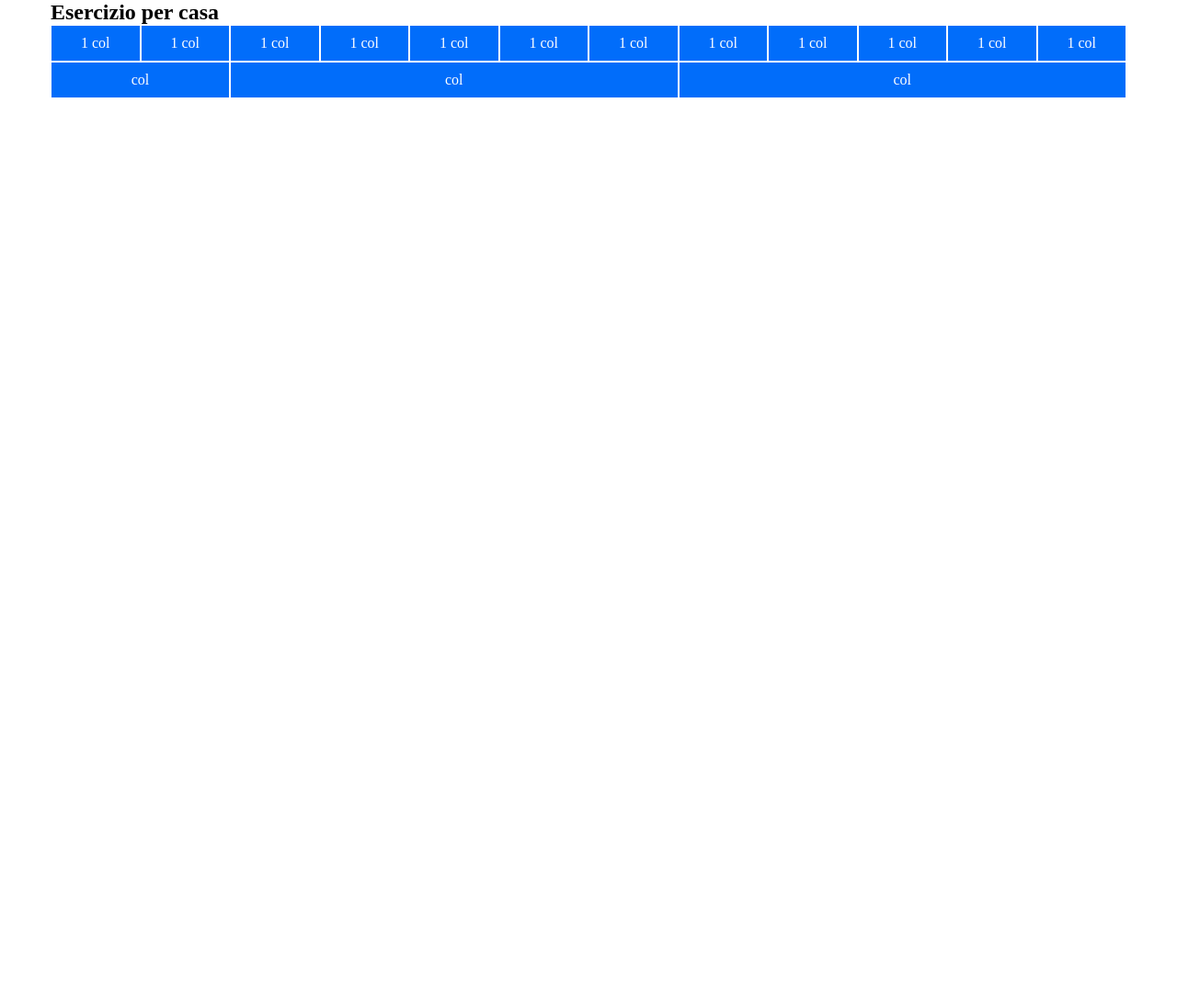
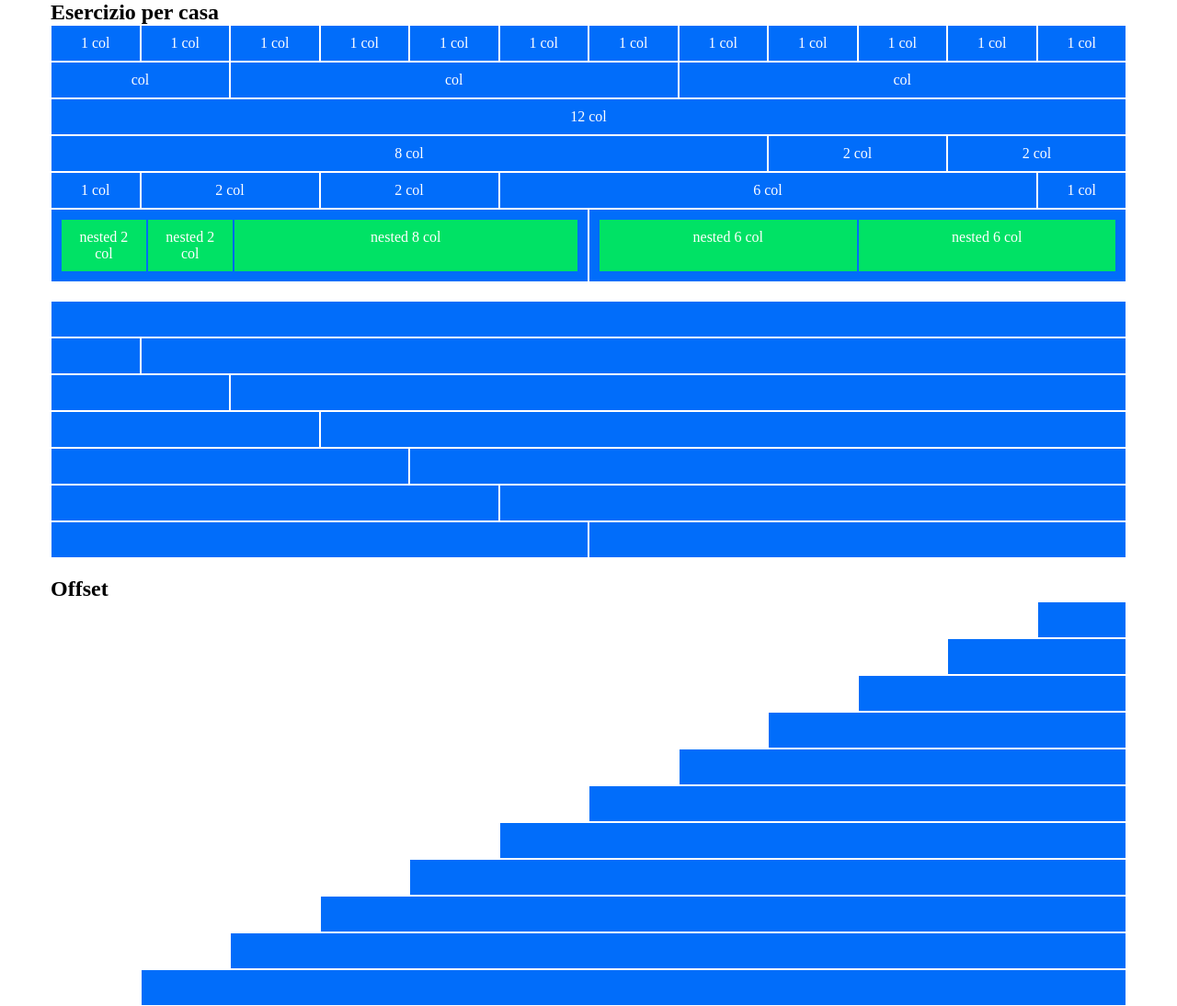
Before and after one commit to sofiacottone/html-css-12bool, a plain HTML site: page index.html in a window 1280 px wide. Shown: the whole page at 92% size. Before the commit the page ends 800 px from the top, so only its background shows below. Drawn offline with Linux system fonts and the light colour scheme.

Commit message:
feat: add structure

```diff
--- a/assets/12bool.css
+++ b/assets/12bool.css
@@ -30,7 +30,7 @@
 }
 
 .col-1 {
-    width: calc(100% / 12);
+    width: calc((100% / 12) * 1);
 }
 
 .col-2 {
@@ -460,3 +460,9 @@
 }
 
 /* #endregion COLUMNS */
+/* #region UTILITIES */
+.m-b-20 {
+    margin-bottom: 20px;
+}
+
+/* #endregion UTILITIES */
--- a/assets/style.css
+++ b/assets/style.css
@@ -4,9 +4,10 @@
     text-align: center;
     padding: 10px;
     border: 1px solid #fff;
+    min-height: 40px;
 }
 
 .box .box {
     background-color: #00e265;
-    border-color: #00e265;
+    border-color: #016dfa;
 }
--- a/index.html
+++ b/index.html
@@ -5,14 +5,15 @@
     <meta charset="UTF-8">
     <meta name="viewport" content="width=device-width, initial-scale=1.0">
     <!-- link 12bool  -->
-    <link rel="stylesheet" href="/assets/12bool.css">
+    <link rel="stylesheet" href="assets/12bool.css">
     <!-- /link 12bool  -->
     <link rel="stylesheet" href="assets/style.css">
     <title>12Bool</title>
 </head>
 
 <body>
-    <div class="container">
+    <!-- esercizio per casa  -->
+    <div class="container m-b-20">
         <h2>Esercizio per casa</h2>
         <!-- 1st row  -->
         <div class="row">
@@ -91,7 +92,201 @@
             </div>
         </div>
         <!-- 3rd row  -->
+        <div class="row">
+            <div class="col-12">
+                <div class="box">12 col</div>
+            </div>
+        </div>
+        <!-- 4th row  -->
+        <div class="row">
+            <div class="col-8">
+                <div class="box">8 col</div>
+            </div>
+            <div class="col-2">
+                <div class="box">2 col</div>
+            </div>
+            <div class="col-2">
+                <div class="box">2 col</div>
+            </div>
+        </div>
+        <!-- 5th row  -->
+        <div class="row">
+            <div class="col-1">
+                <div class="box">1 col</div>
+            </div>
+            <div class="col-2">
+                <div class="box">2 col</div>
+            </div>
+            <div class="col-2">
+                <div class="box">2 col</div>
+            </div>
+            <div class="col-6">
+                <div class="box">6 col</div>
+            </div>
+            <div class="col-1">
+                <div class="box">1 col</div>
+            </div>
+        </div>
+        <!-- 6th row  -->
+        <div class="row m-b-20">
+            <div class="col-6 row">
+                <div class="col-12 box row">
+                    <div class="col-2 box">nested 2 col</div>
+                    <div class="col-2 box">nested 2 col</div>
+                    <div class="col-8 box">nested 8 col</div>
+                </div>
+            </div>
+            <div class="col-6 row">
+                <div class="col-12 box row">
+                    <div class="col-6 box">nested 6 col</div>
+                    <div class="col-6 box">nested 6 col</div>
+                </div>
+            </div>
+        </div>
+        <!-- 7th row -->
+        <div class="row">
+            <div class="col-12">
+                <div class="box"></div>
+            </div>
+        </div>
+        <!-- 8th row -->
+        <div class="row">
+            <div class="col-1">
+                <div class="box"></div>
+            </div>
+            <div class="col-11">
+                <div class="box"></div>
+            </div>
+        </div>
+        <!-- 9th row -->
+        <div class="row">
+            <div class="col-2">
+                <div class="box"></div>
+            </div>
+            <div class="col-10">
+                <div class="box"></div>
+            </div>
+        </div>
+        <!-- 10th row -->
+        <div class="row">
+            <div class="col-3">
+                <div class="box"></div>
+            </div>
+            <div class="col-9">
+                <div class="box"></div>
+            </div>
+        </div>
+        <!-- 11th row -->
+        <div class="row">
+            <div class="col-4">
+                <div class="box"></div>
+            </div>
+            <div class="col-8">
+                <div class="box"></div>
+            </div>
+        </div>
+        <!-- 12th row -->
+        <div class="row">
+            <div class="col-5">
+                <div class="box"></div>
+            </div>
+            <div class="col-7">
+                <div class="box"></div>
+            </div>
+        </div>
+        <!-- 13th row -->
+        <div class="row">
+            <div class="col-6">
+                <div class="box"></div>
+            </div>
+            <div class="col-6">
+                <div class="box"></div>
+            </div>
+        </div>
 
+
+
+    </div>
+    <!-- offset  -->
+    <div class="container">
+        <h2>Offset</h2>
+        <!-- 1st row  -->
+        <div class="row">
+            <div class="offset-11"></div>
+            <div class="col-1">
+                <div class="box"></div>
+            </div>
+        </div>
+        <!-- 2nd row  -->
+        <div class="row">
+            <div class="offset-10"></div>
+            <div class="col-2">
+                <div class="box"></div>
+            </div>
+        </div>
+        <!-- 3rd row  -->
+        <div class="row">
+            <div class="offset-9"></div>
+            <div class="col-3">
+                <div class="box"></div>
+            </div>
+        </div>
+        <!-- 4th row  -->
+        <div class="row">
+            <div class="offset-8"></div>
+            <div class="col-4">
+                <div class="box"></div>
+            </div>
+        </div>
+        <!-- 5th row  -->
+        <div class="row">
+            <div class="offset-7"></div>
+            <div class="col-5">
+                <div class="box"></div>
+            </div>
+        </div>
+        <!-- 6th row  -->
+        <div class="row">
+            <div class="offset-6"></div>
+            <div class="col-6">
+                <div class="box"></div>
+            </div>
+        </div>
+        <!-- 7th row  -->
+        <div class="row">
+            <div class="offset-5"></div>
+            <div class="col-7">
+                <div class="box"></div>
+            </div>
+        </div>
+        <!-- 8th row  -->
+        <div class="row">
+            <div class="offset-4"></div>
+            <div class="col-8">
+                <div class="box"></div>
+            </div>
+        </div>
+        <!-- 9th row  -->
+        <div class="row">
+            <div class="offset-3"></div>
+            <div class="col-9">
+                <div class="box"></div>
+            </div>
+        </div>
+        <!-- 10th row  -->
+        <div class="row">
+            <div class="offset-2"></div>
+            <div class="col-10">
+                <div class="box"></div>
+            </div>
+        </div>
+        <!-- 11th row  -->
+        <div class="row">
+            <div class="offset-1"></div>
+            <div class="col-11">
+                <div class="box"></div>
+            </div>
+        </div>
     </div>
 
 </body>
```
